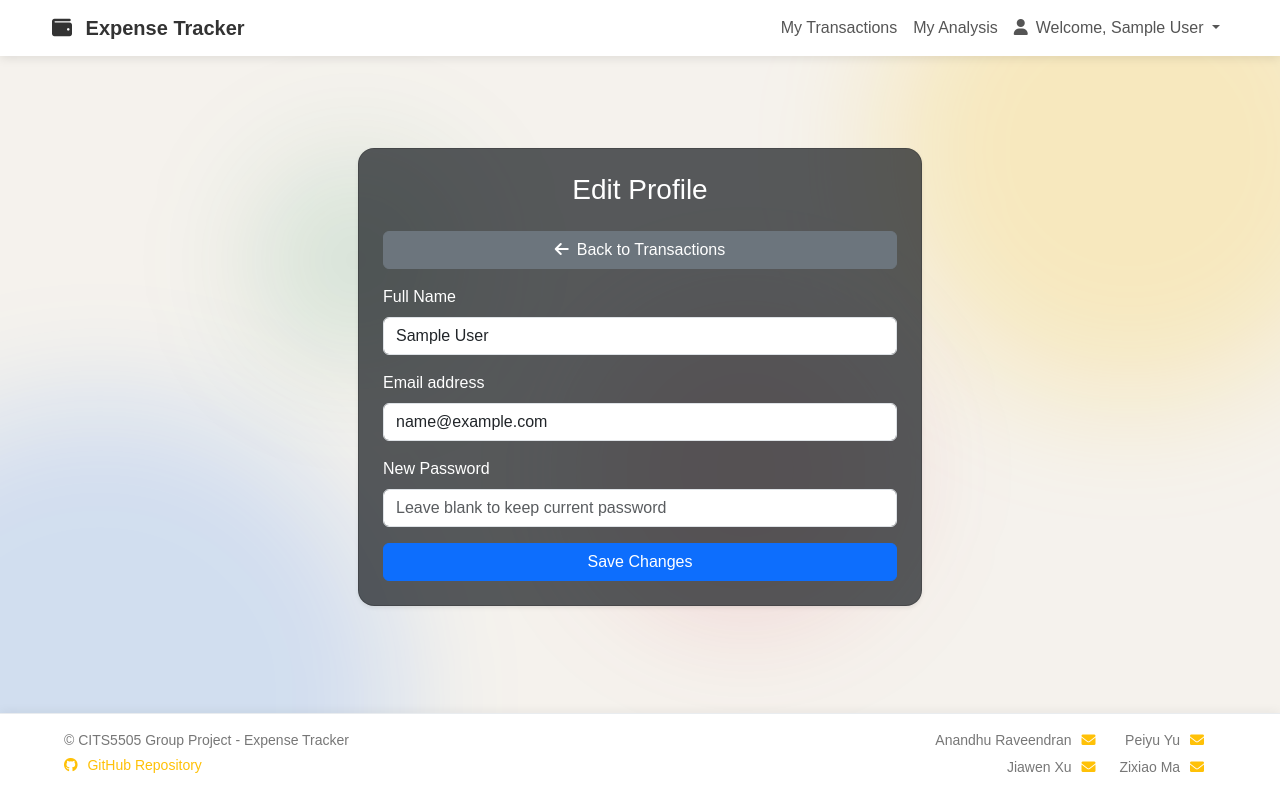
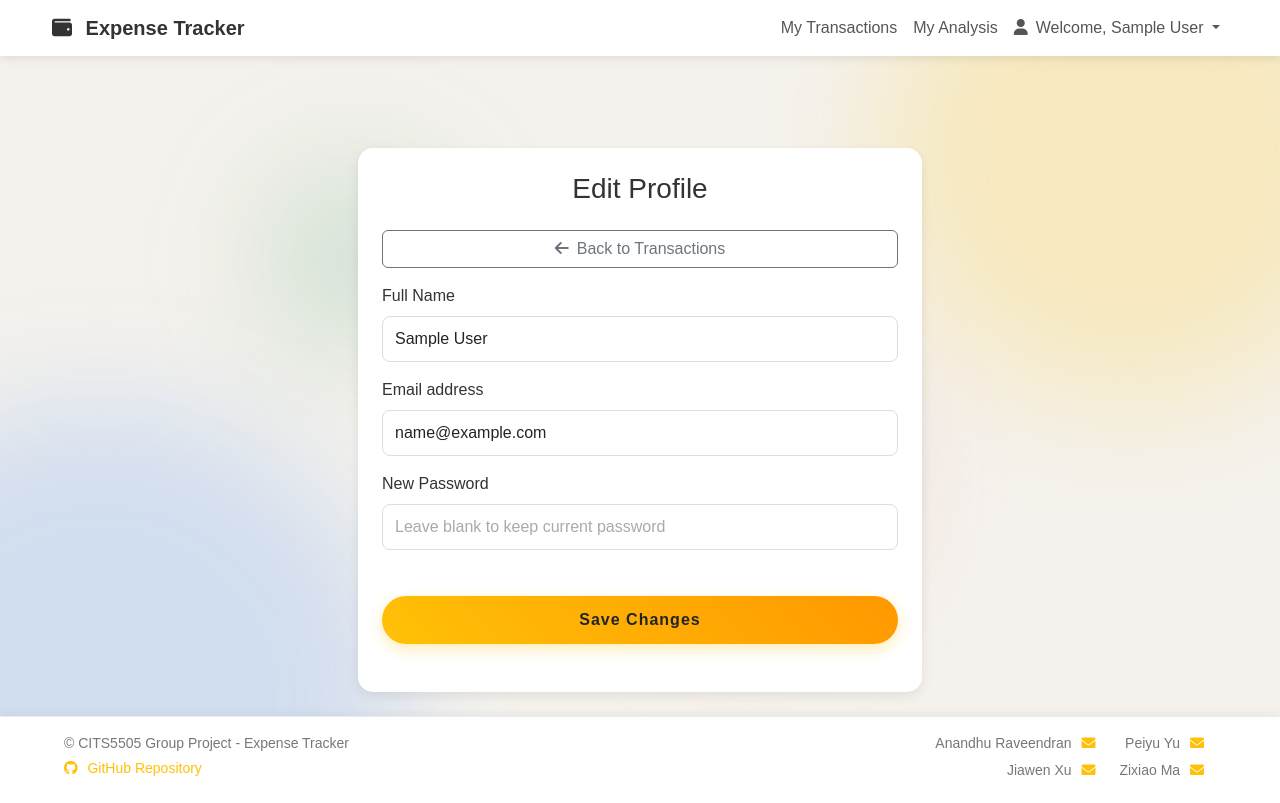
Before and after one commit to Jwxxi/CITS5505_Group16_Project, a Flask app: page /profile in a window 1280 px wide. Before the commit the page ends 773 px from the top, so only its background shows below. Run offline with Flask 3, Linux system fonts and the light colour scheme; the visitor is signed in with stand-in values (Sample User, id 1).

Commit message:
Refactor edit profile page layout and styling: improved form structure, updated button styles, and enhanced alert message presentation for better user experience.

```diff
--- a/templates/edit_profile.html
+++ b/templates/edit_profile.html
@@ -1,42 +1,69 @@
-{% extends 'base.html' %}
-
-{% block title %}Edit Profile - Expense Tracker{% endblock %}
-
-{% block content %}
+{% extends 'base.html' %} {% block title %}Edit Profile - Expense Tracker{%
+endblock %} {% block content %}
 <div class="row justify-content-center mt-5">
   <div class="col-md-6">
-    <div class="card shadow-sm p-4 bg-dark bg-opacity-75 rounded-4 text-white">
+    <div class="form-card p-4">
       <h3 class="mb-4 text-center">Edit Profile</h3>
 
-      {% with messages = get_flashed_messages(with_categories=true) %}
-        {% if messages %}
-          {% for category, message in messages %}
-            <div class="alert alert-{{ category }} alert-dismissible fade show" role="alert">
-              {{ message }}
-              <button type="button" class="btn-close" data-bs-dismiss="alert" aria-label="Close"></button>
-            </div>
-          {% endfor %}
-        {% endif %}
-      {% endwith %}
-      <a href="{{ url_for('transactions') }}" class="btn btn-secondary mb-3">
-        <i class="fas fa-arrow-left me-2"></i>Back to Transactions
-      </a>
+      {% with messages = get_flashed_messages(with_categories=true) %} {% if
+      messages %} {% for category, message in messages %}
+      <div
+        class="alert alert-{{ category }} alert-dismissible fade show"
+        role="alert"
+      >
+        {{ message }}
+        <button
+          type="button"
+          class="btn-close"
+          data-bs-dismiss="alert"
+          aria-label="Close"
+        ></button>
+      </div>
+      {% endfor %} {% endif %} {% endwith %}
+      <div class="d-grid mb-3">
+        <a
+          href="{{ url_for('transactions') }}"
+          class="btn btn-outline-secondary"
+        >
+          <i class="fas fa-arrow-left me-2"></i>Back to Transactions
+        </a>
+      </div>
 
       <form method="POST" action="{{ url_for('edit_profile') }}">
         <div class="mb-3">
           <label for="name" class="form-label">Full Name</label>
-          <input type="text" class="form-control" id="name" name="name" value="{{ user.name }}" required>
+          <input
+            type="text"
+            class="form-control custom-input"
+            id="name"
+            name="name"
+            value="{{ user.name }}"
+            required
+          />
         </div>
         <div class="mb-3">
           <label for="email" class="form-label">Email address</label>
-          <input type="email" class="form-control" id="email" name="email" value="{{ user.email }}" required>
+          <input
+            type="email"
+            class="form-control custom-input"
+            id="email"
+            name="email"
+            value="{{ user.email }}"
+            required
+          />
         </div>
         <div class="mb-3">
           <label for="password" class="form-label">New Password</label>
-          <input type="password" class="form-control" id="password" name="password" placeholder="Leave blank to keep current password">
+          <input
+            type="password"
+            class="form-control custom-input"
+            id="password"
+            name="password"
+            placeholder="Leave blank to keep current password"
+          />
         </div>
         <div class="d-grid">
-          <button type="submit" class="btn btn-primary">Save Changes</button>
+          <button type="submit" class="btn signup-btn">Save Changes</button>
         </div>
       </form>
     </div>
```
